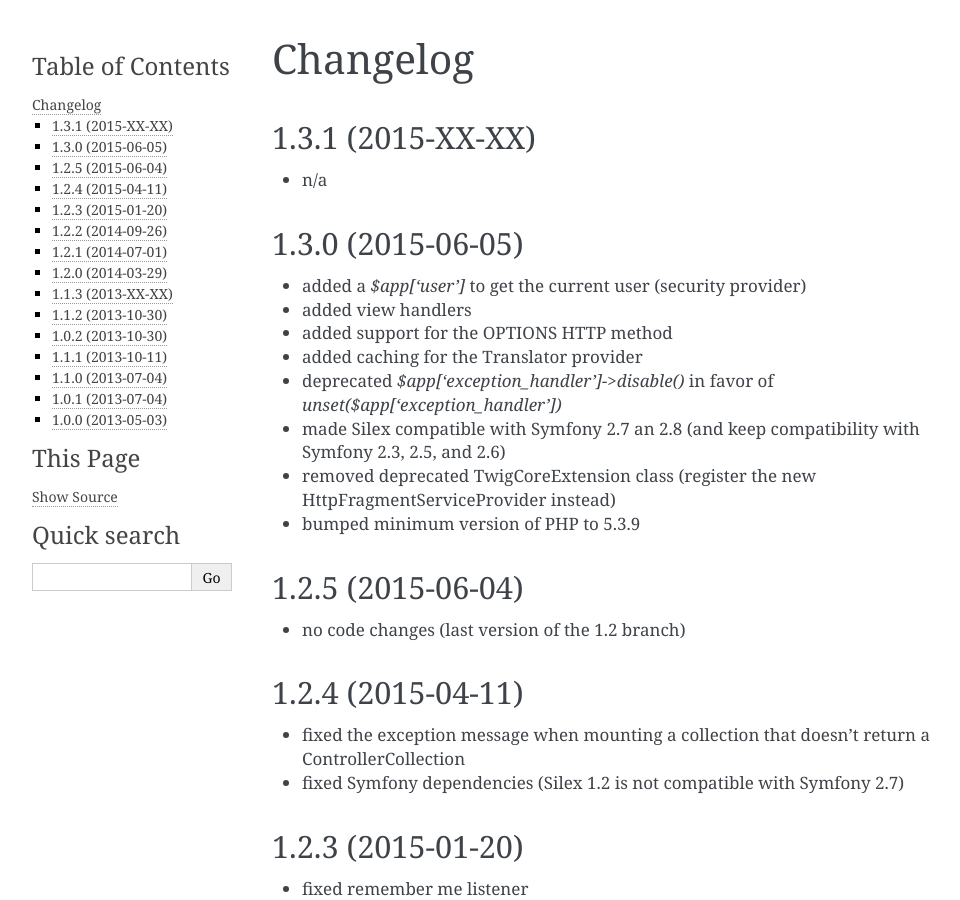
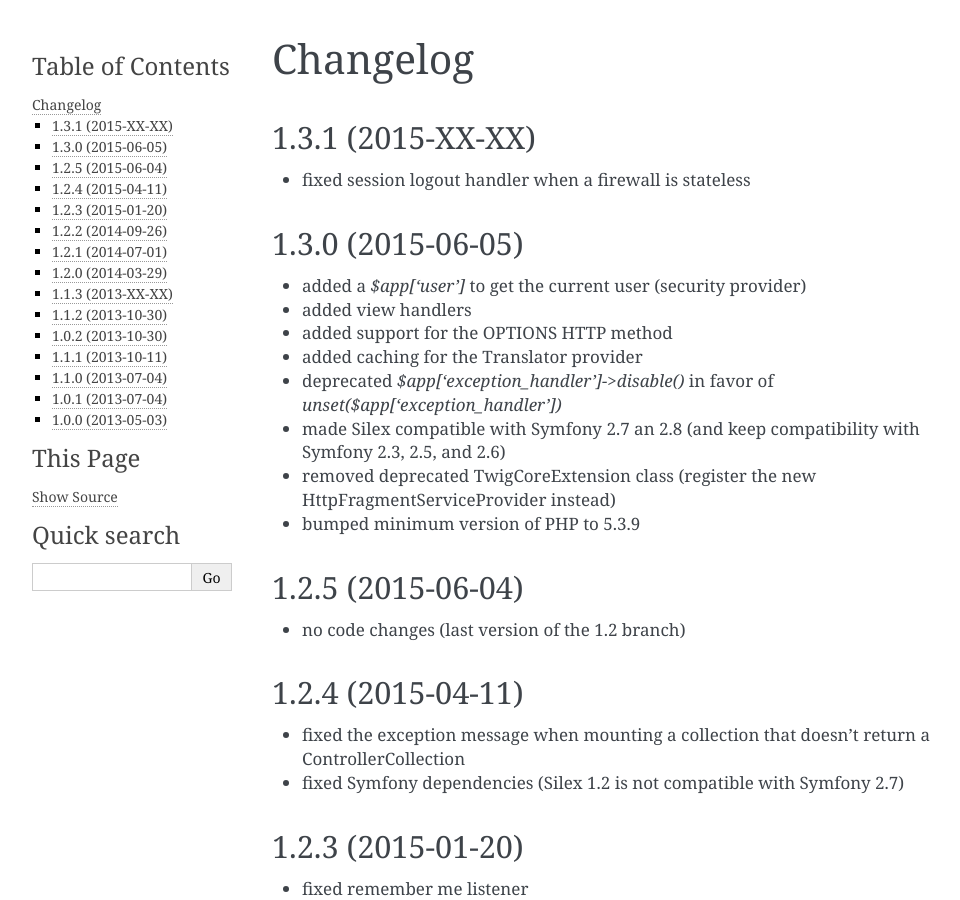
Before and after one commit to silexphp/Silex, a Sphinx documentation site: the page built from doc/changelog.rst, in a window 1280 px wide and 900 px high. Shown: the whole window, without its empty margins (148-1108 px from the left). Built offline with Sphinx 7.4.7, drawn with Linux system fonts in a browser that asks for light colours.

Commit message:
fixed session logout handler when a firewall is stateless

```diff
--- a/doc/changelog.rst
+++ b/doc/changelog.rst
@@ -4,7 +4,7 @@ Changelog
 1.3.1 (2015-XX-XX)
 ------------------
 
-* n/a
+* fixed session logout handler when a firewall is stateless
 
 1.3.0 (2015-06-05)
 ------------------
--- a/doc/providers/security.rst
+++ b/doc/providers/security.rst
@@ -300,7 +300,7 @@ pattern::
         'secured' => array(
             'pattern' => '^/admin/',
             'form' => array('login_path' => '/login', 'check_path' => '/admin/login_check'),
-            'logout' => array('logout_path' => '/admin/logout'),
+            'logout' => array('logout_path' => '/admin/logout', 'invalidate_session' => true),
 
             // ...
         ),
```
Also changed, not shown: 1 other file.
